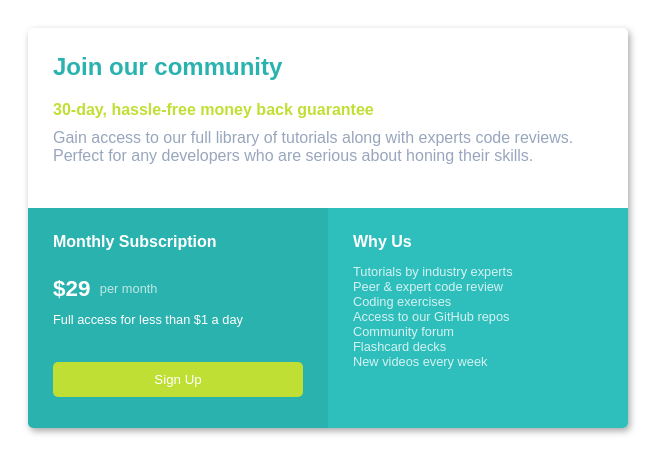
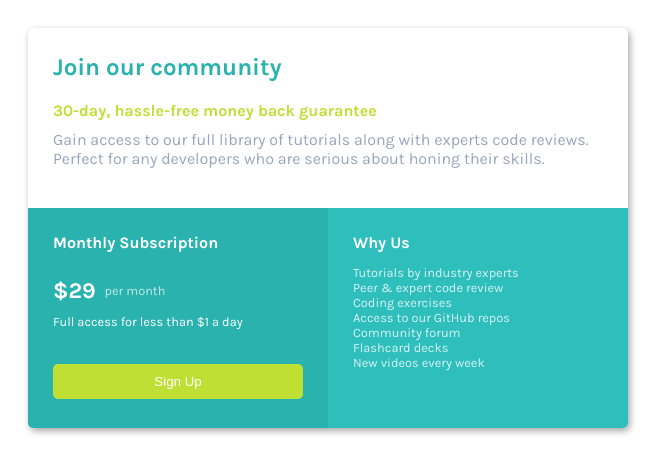
Before and after one commit to vcomia/pricing-card-frontend-mentor-challenge, a plain HTML site: page index.html in a window 1280 px wide. Shown: the whole page, without its empty margins (0-671 px from the left). Drawn offline with Linux system fonts and the light colour scheme.

Commit message:
Update style.css

```diff
--- a/style.css
+++ b/style.css
@@ -1,7 +1,7 @@
 
   html {
     box-sizing: border-box;
-    font-family: 'Arial';
+    font-family: 'Karla';
     font-size: 16px;
   }
 
```
